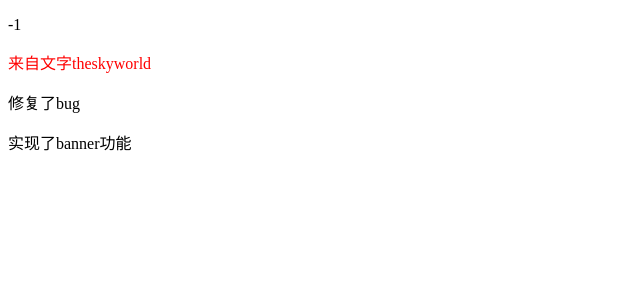
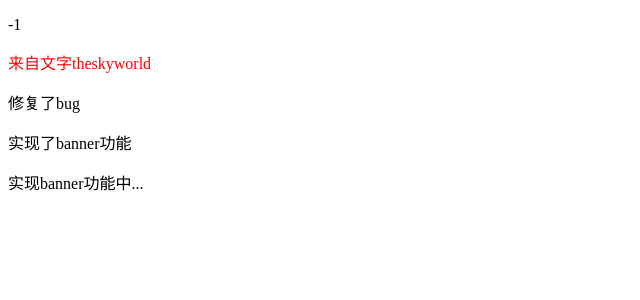
Before and after one commit to theskyworld/git-demo, a React (Vite) app: page / in a window 1280 px wide. Shown: the top 300 px of the page, without its empty margins (0-640 px from the left). Built offline with nearby package versions, Linux system fonts and the light colour scheme.

Commit message:
feat: 实现了banner

```diff
--- a/src/App.tsx
+++ b/src/App.tsx
@@ -9,6 +9,7 @@ function App() {
       <p className="main-text">来自文字theskyworld</p>
       <p>修复了bug</p>
       <p>实现了banner功能</p>
+      <p>实现banner功能中...</p>
     </div>
   );
 }
```
